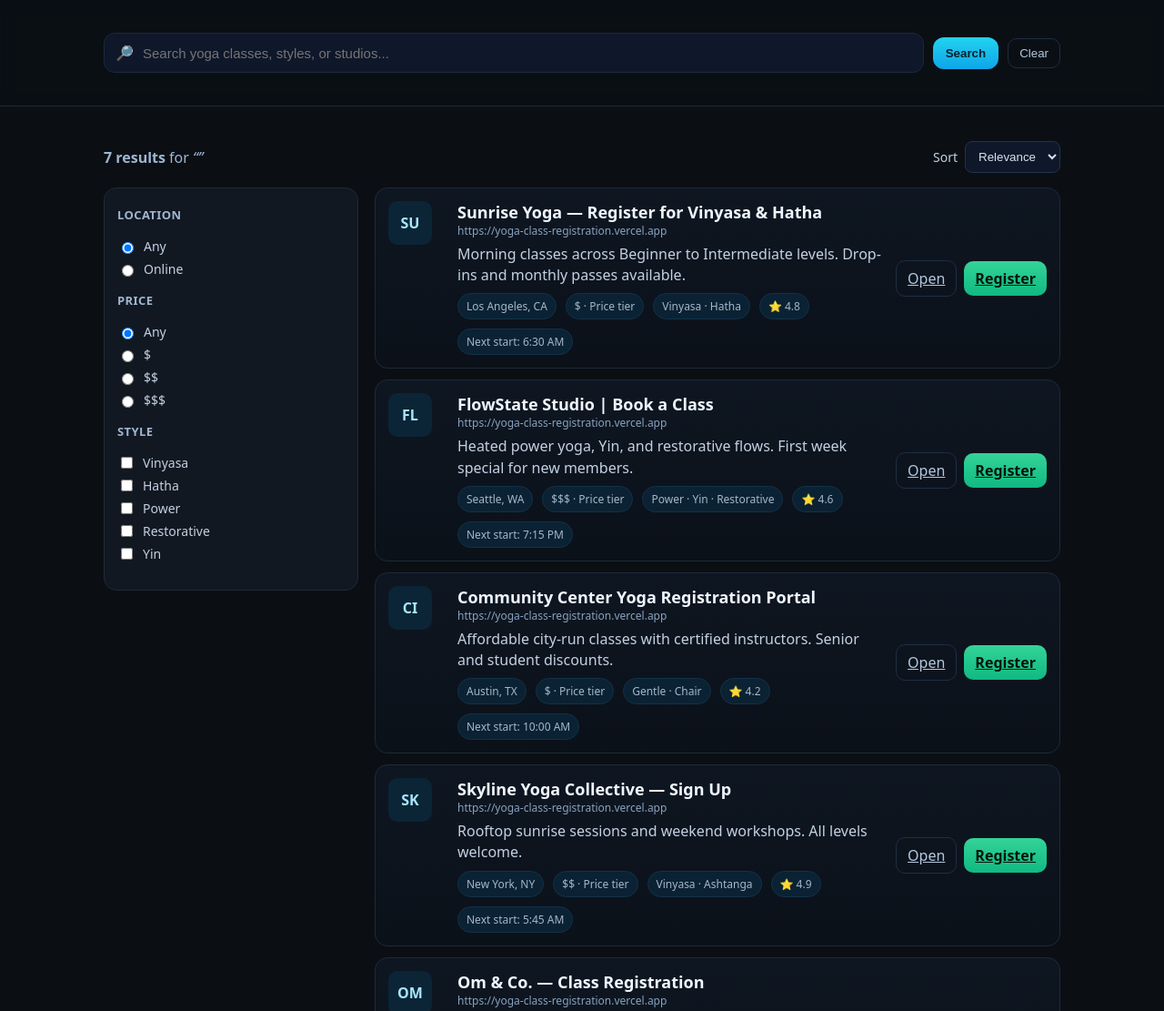
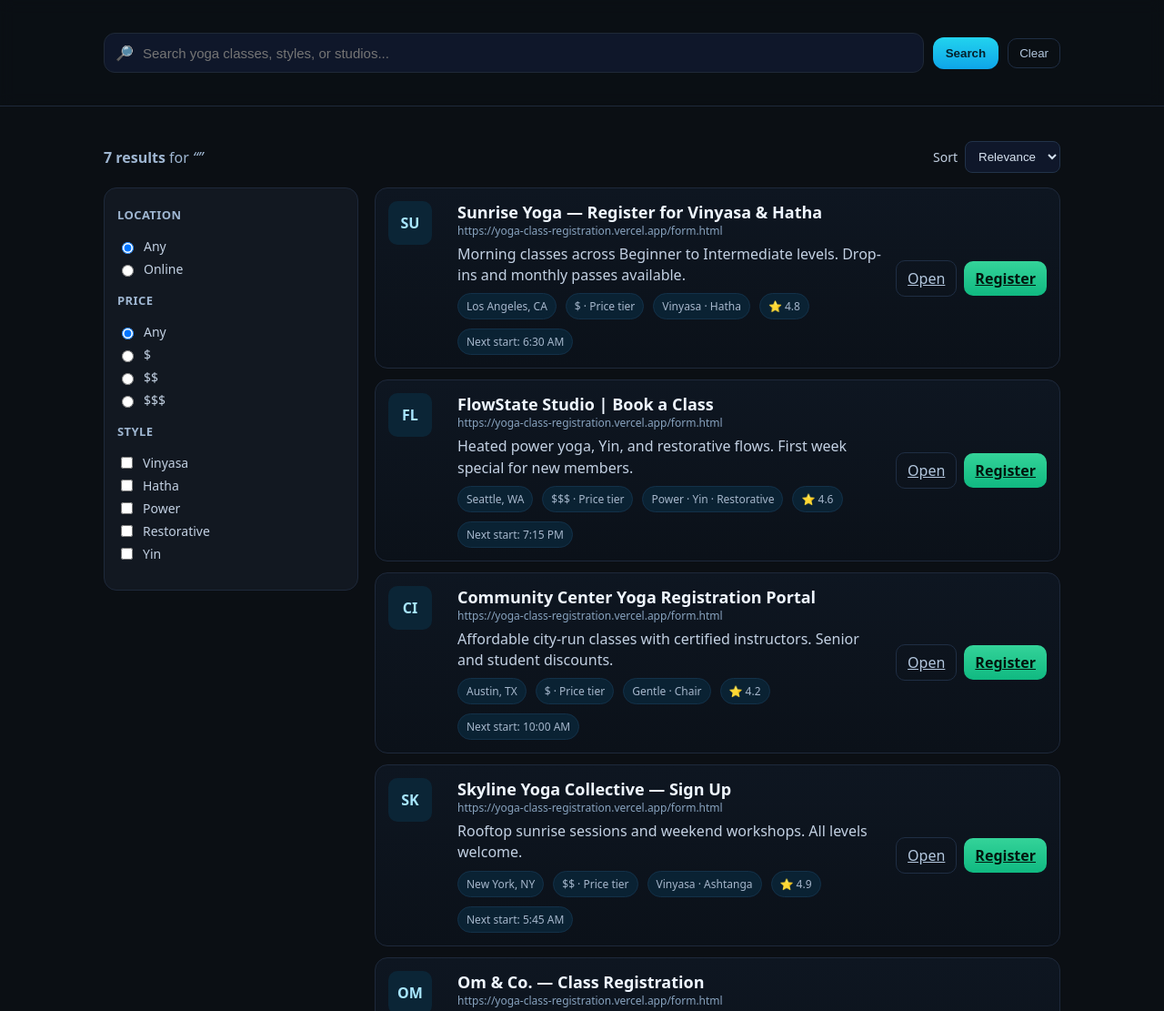
Before and after one commit to dopplertgy-cmd/search-results, a plain HTML site: page index.html in a window 1280 px wide. Shown: the top 1111 px of the page at 91% size. Drawn offline with Linux system fonts and the light colour scheme.

Commit message:
Update index.html

```diff
--- a/index.html
+++ b/index.html
@@ -93,13 +93,13 @@
 
 <script>
   const RESULTS = [
-    { title:'Sunrise Yoga — Register for Vinyasa & Hatha', url:'https://yoga-class-registration.vercel.app', desc:'Morning classes across Beginner to Intermediate levels. Drop-ins and monthly passes available.', site:'sunriseyoga.example', location:'Los Angeles, CA', price:'$', style:['Vinyasa','Hatha'], rating:4.8, start:'6:30 AM' },
-    { title:'FlowState Studio | Book a Class', url:'https://yoga-class-registration.vercel.app', desc:'Heated power yoga, Yin, and restorative flows. First week special for new members.', site:'flowstate.example', location:'Seattle, WA', price:'$$$', style:['Power','Yin','Restorative'], rating:4.6, start:'7:15 PM' },
-    { title:'Community Center Yoga Registration Portal', url:'https://yoga-class-registration.vercel.app', desc:'Affordable city-run classes with certified instructors. Senior and student discounts.', site:'cityparks.example', location:'Austin, TX', price:'$', style:['Gentle','Chair'], rating:4.2, start:'10:00 AM' },
-    { title:'Skyline Yoga Collective — Sign Up', url:'https://yoga-class-registration.vercel.app', desc:'Rooftop sunrise sessions and weekend workshops. All levels welcome.', site:'skylineyoga.example', location:'New York, NY', price:'$$', style:['Vinyasa','Ashtanga'], rating:4.9, start:'5:45 AM' },
-    { title:'Om & Co. — Class Registration', url:'https://yoga-class-registration.vercel.app', desc:'Prenatal yoga, kids classes, and mindfulness series with certified teachers.', site:'omandco.example', location:'Denver, CO', price:'$$', style:['Prenatal','Kids','Mindfulness'], rating:4.5, start:'3:30 PM' },
-    { title:'HotFlow — Book Hot Yoga near you', url:'https://yoga-class-registration.vercel.app', desc:'Infrared-heated studio offering 60 and 90 minute power classes with music.', site:'hotflow.example', location:'Miami, FL', price:'$$$', style:['Hot','Power'], rating:4.7, start:'6:00 PM' },
-    { title:'Zenstream — Live Online Yoga Registration', url:'https://yoga-class-registration.vercel.app', desc:'Zoom-based live flows you can join from home. Global instructors, downloadable replays.', site:'zenstream.example', location:'Online', price:'$$', style:['Vinyasa','Yin','Restorative'], rating:4.4, start:'Varies' }
+    { title:'Sunrise Yoga — Register for Vinyasa & Hatha', url:'https://yoga-class-registration.vercel.app/form.html', desc:'Morning classes across Beginner to Intermediate levels. Drop-ins and monthly passes available.', site:'sunriseyoga.example', location:'Los Angeles, CA', price:'$', style:['Vinyasa','Hatha'], rating:4.8, start:'6:30 AM' },
+    { title:'FlowState Studio | Book a Class', url:'https://yoga-class-registration.vercel.app/form.html', desc:'Heated power yoga, Yin, and restorative flows. First week special for new members.', site:'flowstate.example', location:'Seattle, WA', price:'$$$', style:['Power','Yin','Restorative'], rating:4.6, start:'7:15 PM' },
+    { title:'Community Center Yoga Registration Portal', url:'https://yoga-class-registration.vercel.app/form.html', desc:'Affordable city-run classes with certified instructors. Senior and student discounts.', site:'cityparks.example', location:'Austin, TX', price:'$', style:['Gentle','Chair'], rating:4.2, start:'10:00 AM' },
+    { title:'Skyline Yoga Collective — Sign Up', url:'https://yoga-class-registration.vercel.app/form.html', desc:'Rooftop sunrise sessions and weekend workshops. All levels welcome.', site:'skylineyoga.example', location:'New York, NY', price:'$$', style:['Vinyasa','Ashtanga'], rating:4.9, start:'5:45 AM' },
+    { title:'Om & Co. — Class Registration', url:'https://yoga-class-registration.vercel.app/form.html', desc:'Prenatal yoga, kids classes, and mindfulness series with certified teachers.', site:'omandco.example', location:'Denver, CO', price:'$$', style:['Prenatal','Kids','Mindfulness'], rating:4.5, start:'3:30 PM' },
+    { title:'HotFlow — Book Hot Yoga near you', url:'https://yoga-class-registration.vercel.app/form.html', desc:'Infrared-heated studio offering 60 and 90 minute power classes with music.', site:'hotflow.example', location:'Miami, FL', price:'$$$', style:['Hot','Power'], rating:4.7, start:'6:00 PM' },
+    { title:'Zenstream — Live Online Yoga Registration', url:'https://yoga-class-registration.vercel.app/form.html', desc:'Zoom-based live flows you can join from home. Global instructors, downloadable replays.', site:'zenstream.example', location:'Online', price:'$$', style:['Vinyasa','Yin','Restorative'], rating:4.4, start:'Varies' }
   ];
 
   const q = document.getElementById('q');
```
